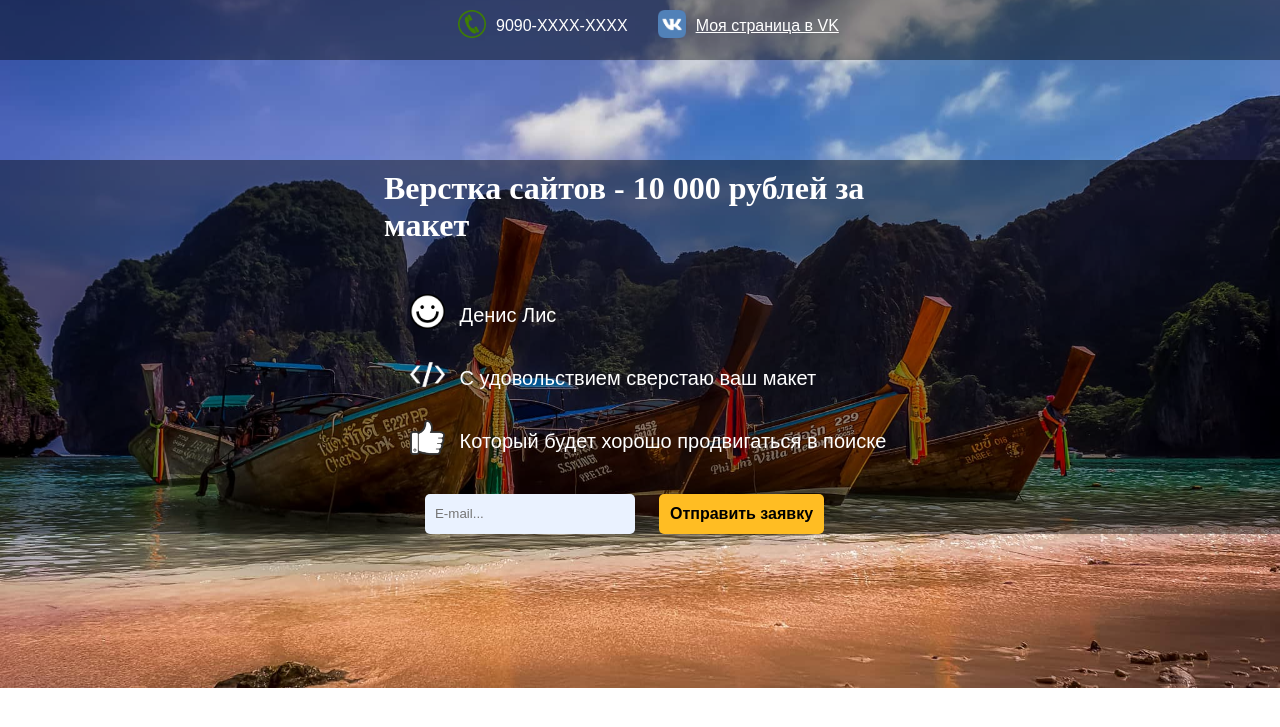
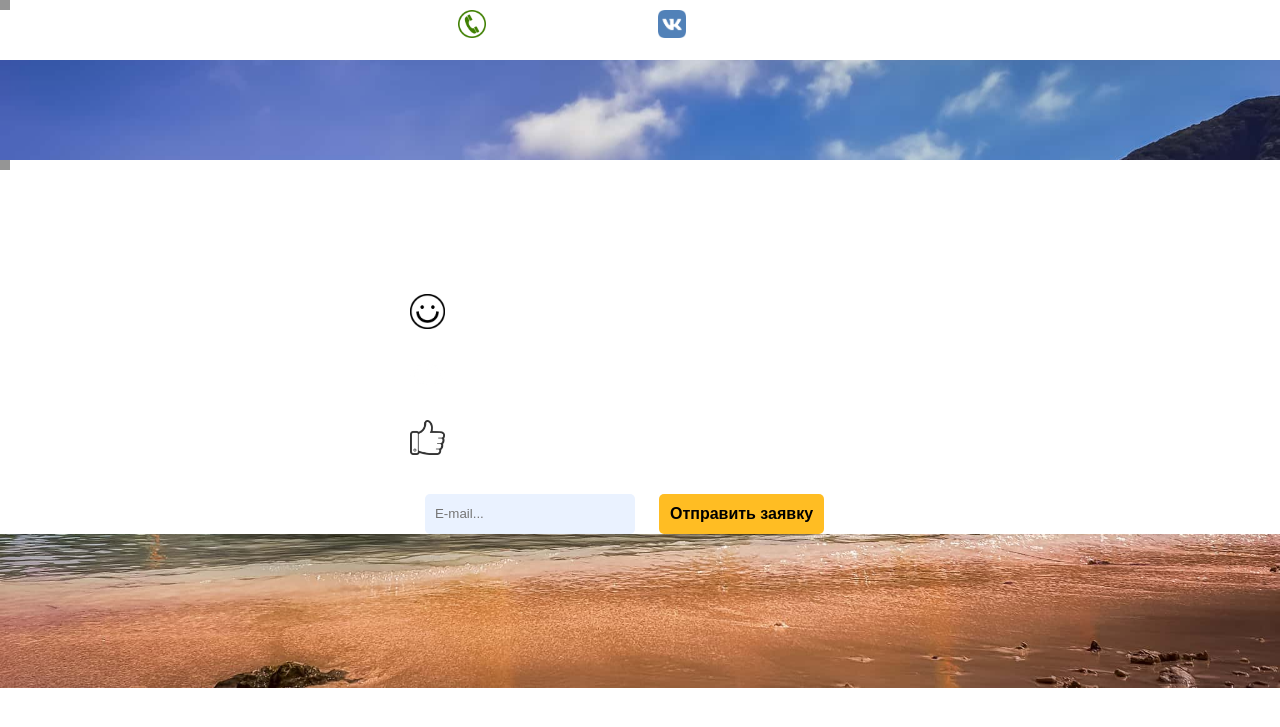
Before and after one commit to ShiroYashiro/ShiroYashiro.github.io, a PHP site: page / in a window 1280 px wide; the page is wider, and only the part inside the window is pictured. Shown: the top 727 px of that part. Run offline with PHP 8.4, Linux system fonts and the light colour scheme.

Commit message:
Update st_HP.css

```diff
--- a/css/st_HP.css
+++ b/css/st_HP.css
@@ -32,7 +32,7 @@ body {
 #top {
 	width: 100%;
 	height: 55px;
-	background-image: url(../img/2.png);
+	background: white url(../img/2.png) no-repeat;
 	/*margin-top: -20px;*/
 	margin-bottom: 100px;
 	padding-top: 5px;
@@ -67,7 +67,7 @@ a {
 #content {
 	width: 100%;
 	height: 100%;
-	background-image: url(../img/2.png);
+	background: white url(../img/2.png) no-repeat;
 	padding-top: 10px;
 	margin-bottom: 100px;
 }
```
